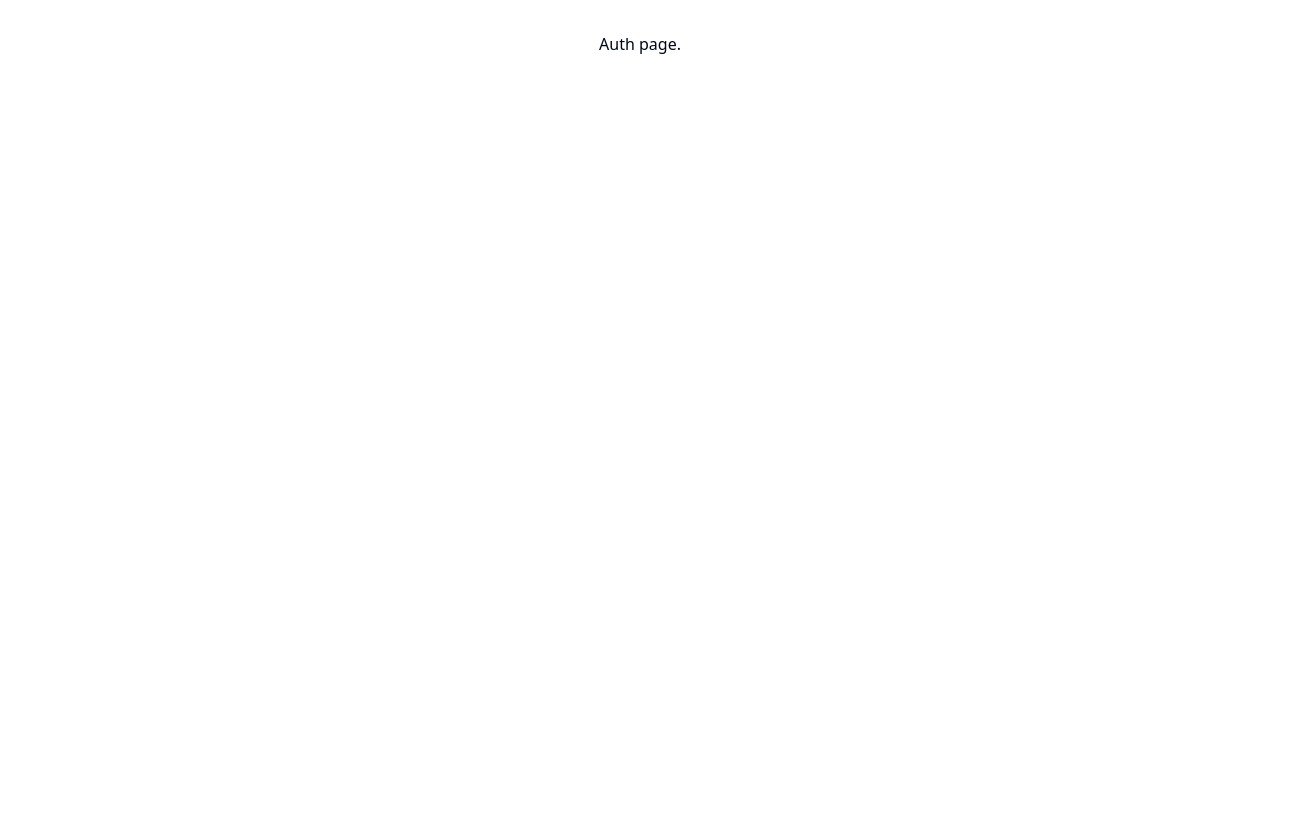
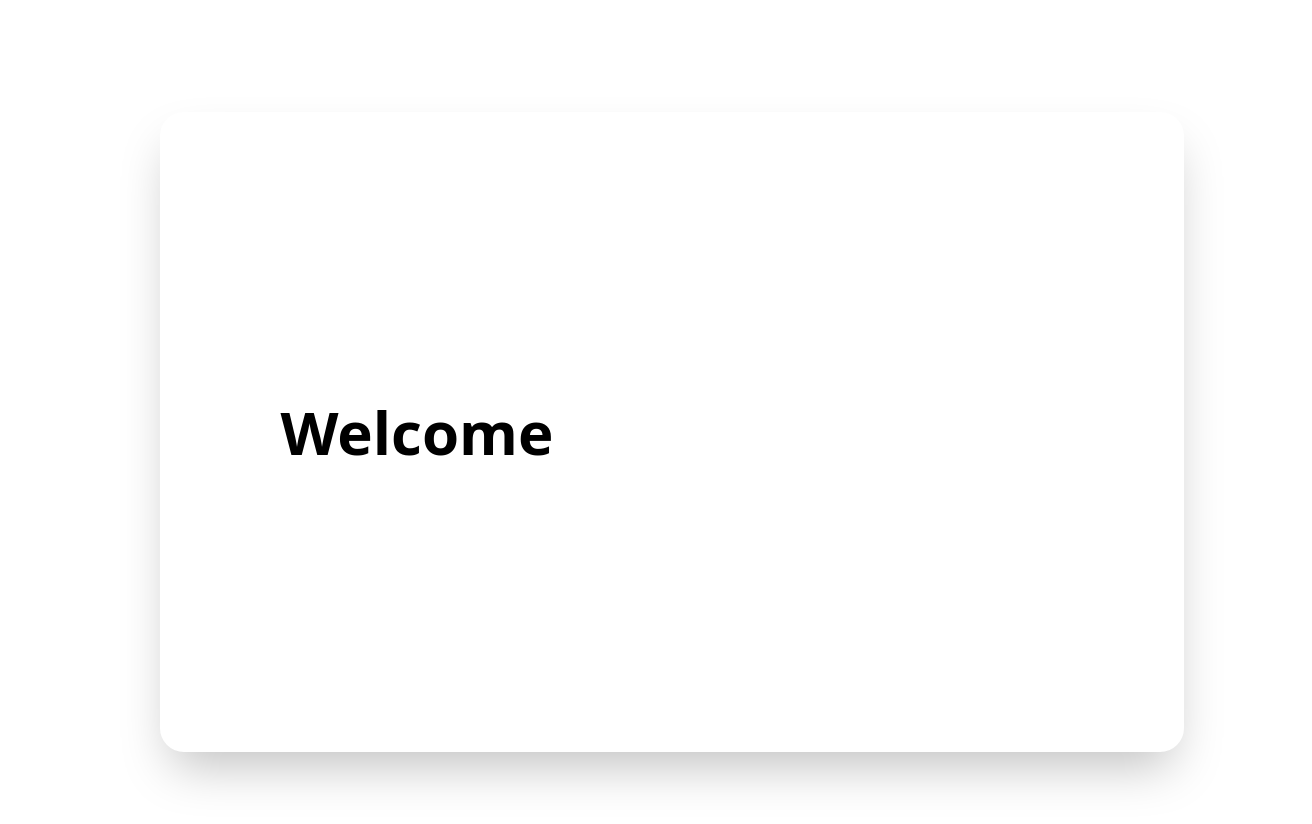
Before and after one commit to Wyalii/chat-app, a React (Vite) app: page /auth in a window 1280 px wide. Shown: the top 824 px of the page, 1312 px wide, since content can reach past the window. Before the commit the page ends 800 px from the top, so only its background shows below. Built offline with nearby package versions, Linux system fonts and the light colour scheme.

Commit message:
working on auth page.

```diff
--- a/src/index.css
+++ b/src/index.css
@@ -1,66 +1,9 @@
 @tailwind base;
 @tailwind components;
 @tailwind utilities;
-@layer base {
-  :root {
-    --background: 0 0% 100%;
-    --foreground: 222.2 84% 4.9%;
-    --card: 0 0% 100%;
-    --card-foreground: 222.2 84% 4.9%;
-    --popover: 0 0% 100%;
-    --popover-foreground: 222.2 84% 4.9%;
-    --primary: 222.2 47.4% 11.2%;
-    --primary-foreground: 210 40% 98%;
-    --secondary: 210 40% 96.1%;
-    --secondary-foreground: 222.2 47.4% 11.2%;
-    --muted: 210 40% 96.1%;
-    --muted-foreground: 215.4 16.3% 46.9%;
-    --accent: 210 40% 96.1%;
-    --accent-foreground: 222.2 47.4% 11.2%;
-    --destructive: 0 84.2% 60.2%;
-    --destructive-foreground: 210 40% 98%;
-    --border: 214.3 31.8% 91.4%;
-    --input: 214.3 31.8% 91.4%;
-    --ring: 222.2 84% 4.9%;
-    --chart-1: 12 76% 61%;
-    --chart-2: 173 58% 39%;
-    --chart-3: 197 37% 24%;
-    --chart-4: 43 74% 66%;
-    --chart-5: 27 87% 67%;
-    --radius: 0.5rem
-  }
-  .dark {
-    --background: 222.2 84% 4.9%;
-    --foreground: 210 40% 98%;
-    --card: 222.2 84% 4.9%;
-    --card-foreground: 210 40% 98%;
-    --popover: 222.2 84% 4.9%;
-    --popover-foreground: 210 40% 98%;
-    --primary: 210 40% 98%;
-    --primary-foreground: 222.2 47.4% 11.2%;
-    --secondary: 217.2 32.6% 17.5%;
-    --secondary-foreground: 210 40% 98%;
-    --muted: 217.2 32.6% 17.5%;
-    --muted-foreground: 215 20.2% 65.1%;
-    --accent: 217.2 32.6% 17.5%;
-    --accent-foreground: 210 40% 98%;
-    --destructive: 0 62.8% 30.6%;
-    --destructive-foreground: 210 40% 98%;
-    --border: 217.2 32.6% 17.5%;
-    --input: 217.2 32.6% 17.5%;
-    --ring: 212.7 26.8% 83.9%;
-    --chart-1: 220 70% 50%;
-    --chart-2: 160 60% 45%;
-    --chart-3: 30 80% 55%;
-    --chart-4: 280 65% 60%;
-    --chart-5: 340 75% 55%
-  }
+
+html,body{
+  height: 100%;
+  padding: 0;
+  margin: 0;
 }
-@layer base {
-  * {
-    @apply border-border;
-  }
-  body {
-    @apply bg-background text-foreground;
-  }
-}
--- a/src/pages/auth/index.jsx
+++ b/src/pages/auth/index.jsx
@@ -1,6 +1,16 @@
 const Auth = () =>{
     return(
-        <div>Auth page.</div>
+        <div className=" h-[100vh] w-[100vw] flex items-center justify-center">
+            <div className="h-[80vh] bg-white border-2 border-white text-opacity-90 shadow-2xl w-[80vw] md:w-[90] lg:w-[70] xl:w-[60wv] rounded-3xl grid xl:grid-cols-2">
+                <div className="flex flex-col gap-10 items-center justify-center">
+                    <div className="flex items-center justify-center flex-col">
+                        <div className="flex items-center justify-center">
+                            <h1 className="text-5xl font-bold md:text-6xl">Welcome</h1>
+                        </div>
+                    </div>
+                </div>
+            </div>
+        </div>
     )
 }
 
```
